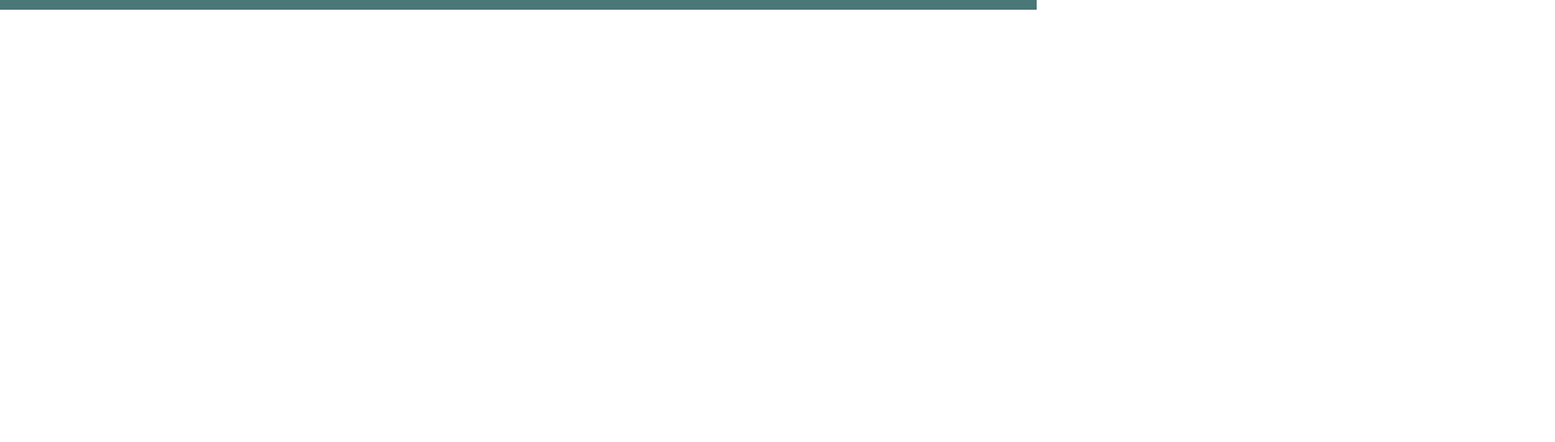
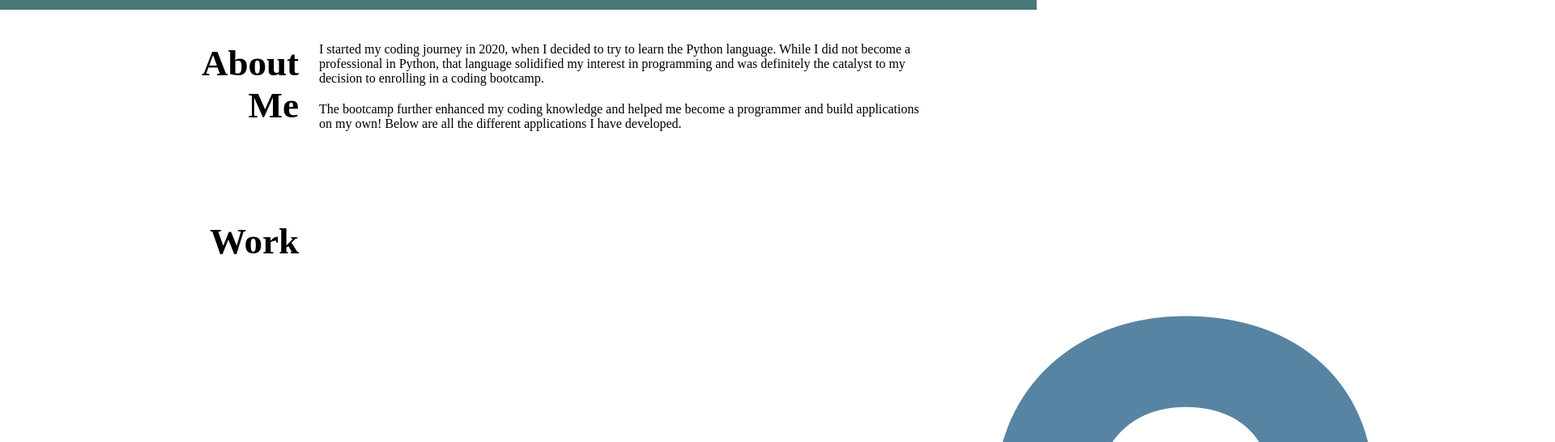
Before and after one commit to TroyMena/portfolio, a plain HTML site: page index.html in a window 1280 px wide. Shown: the part 230-776 px from the top of the page at 81% size, 1920 px wide, since content can reach past the window. Drawn offline with Linux system fonts and the light colour scheme.

Commit message:
Added elements that reference the About Me and the Work parts of the page; added corresponding CSS code for those elements.

```diff
--- a/assets/css/style.css
+++ b/assets/css/style.css
@@ -54,6 +54,80 @@ header section ul li a {
     color: var(--white);
 }
 
+.about-me-title {
+    float: left;
+    width: 30%;
+    display: inline-block;
+    padding-right: 15px;
+    padding-top: 10px;
+}
+
+.about-me {
+    padding-bottom: 60px;
+}
+
+.about-me-title ul {
+    float: right;
+    text-align: right;
+    font-weight: bold;
+    list-style-type: none;
+    padding-top: 30px;
+}
+
+.about-me-title ul li {
+    font-size: 45px;
+}
+
+.about-me-details {
+    width: 60%;
+    display: inline-block;
+    margin-top: 30px;
+}
+
+.about-me-details p {
+    padding: 10px;
+}
+
+.work {
+    float: left;
+    width: 30%;
+    display: inline-block;
+    padding-right: 15px;
+    padding-top: 10px;
+    position: relative;
+}
+
+.work ul {
+    float: right;
+    text-align: right;
+    font-weight: bold;
+    list-style-type: none;
+    padding-top: 30px;
+}
+
+.work ul li {
+    font-size: 45px;
+}
+
+.first-app {
+    float: right;
+    width: 60%;
+    display: inline-block;
+    position: relative;
+    text-align: center;
+    flex: 60%;
+}
+
+.first-app img {
+    object-fit: contain;
+}
+
+.first-app-title {
+    position: absolute;
+    bottom: 40px;
+    left: 16px;
+    font-size: 30px
+}
 /* Display for tablets and smartphones below */
 
 /* Tablets; inline elements are still next to each other */
--- a/index.html
+++ b/index.html
@@ -31,9 +31,26 @@
         <h2>Welcome to my portfolio!</h2>
     </div>
     <div class="about-me">
-
+        <div class="about-me-title">
+            <ul>
+                <li>About</li>
+                <li>Me</li>
+            </ul>
+        </div>
+        <div class="about-me-details">
+            <p>I started my coding journey in 2020, when I decided to try to learn the Python language. While I did not become a professional in Python, that language solidified my interest in programming and was definitely the catalyst to my decision to enrolling in a coding bootcamp.</p>
+            <p>The bootcamp further enhanced my coding knowledge and helped me become a programmer and build applications on my own! Below are all the different applications I have developed.</p>
+        </div>
     </div>
-    <div class="about-me-details">
-
+    <div class="work">
+        <ul>
+            <li>Work</li>
+        </ul>
+    </div>
+    <div class="first-app">
+        <img src="./assets/images/blue.PNG">
+        <div class="first-app-title">
+            <p>Password Generator</p>
+        </div>
     </div>
 </body>
```
Also changed, not shown: assets/images/blue.PNG (added), assets/images/green.PNG (added), assets/images/orange.PNG (added), assets/images/purple.PNG (added), assets/images/red.PNG (added).
